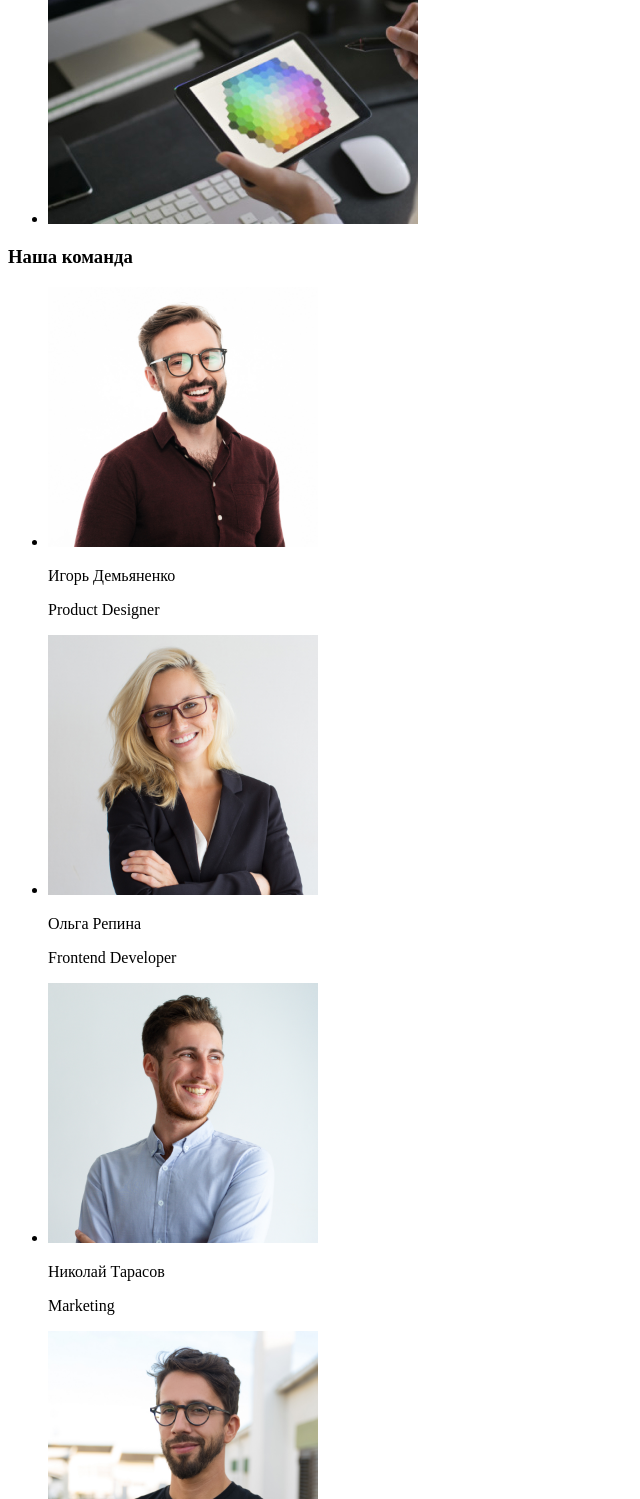
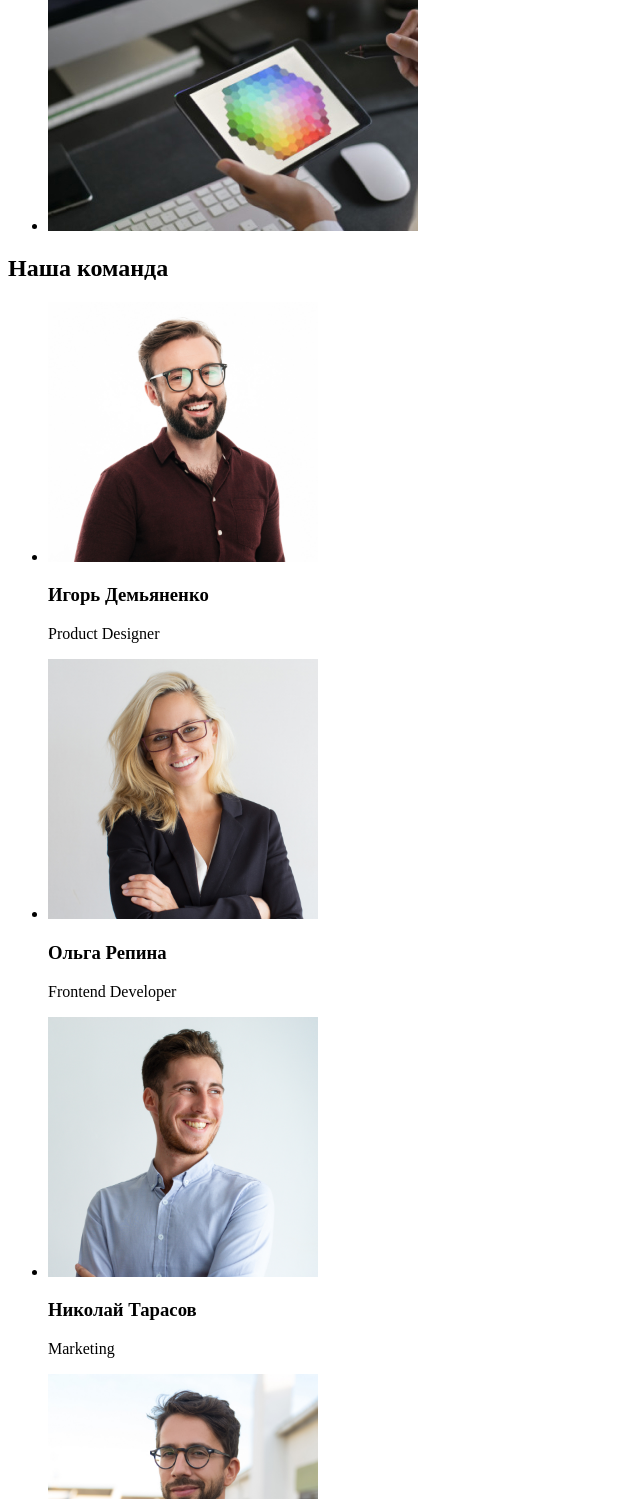
Before and after one commit to FANT0Masik/goit-markup-hw-01, a plain HTML site: page index.html in a window 1280 px wide. Shown: the part 1301-2800 px from the top of the page, without its empty margins (0-640 px from the left). Drawn offline with Linux system fonts and the light colour scheme.

Commit message:
Виправлення помилок
додана секція, змінені заголовки

```diff
--- a/index.html
+++ b/index.html
@@ -35,6 +35,8 @@
       <section>
         <h1>Эффективные решения для вашего бизнеса</h1>
         <button type="button">Заказать услугу</button>
+      </section>
+      <section>
         <ul>
           <li>
             <h2>Внимание к деталям</h2>
@@ -59,7 +61,7 @@
         </ul>
       </section>
       <section>
-        <h3>Чем мы занимаемся</h3>
+        <h2>Чем мы занимаемся</h2>
         <ul>
           <li>
             <img
@@ -88,7 +90,7 @@
         </ul>
       </section>
       <section>
-        <h3>Наша команда</h3>
+        <h2>Наша команда</h2>
         <ul>
           <li>
             <img
@@ -98,7 +100,7 @@
               width="270"
               height="260"
             />
-            <p>Игорь Демьяненко</p>
+            <h3>Игорь Демьяненко</h3>
             <p lang="en">Product Designer</p>
           </li>
           <li>
@@ -109,7 +111,7 @@
               width="270"
               height="260"
             />
-            <p>Ольга Репина</p>
+            <h3>Ольга Репина</h3>
             <p lang="en">Frontend Developer</p>
           </li>
           <li>
@@ -120,7 +122,7 @@
               width="270"
               height="260"
             />
-            <p>Николай Тарасов</p>
+            <h3>Николай Тарасов</h3>
             <p lang="en">Marketing</p>
           </li>
           <li>
@@ -131,7 +133,7 @@
               width="270"
               height="260"
             />
-            <p>Михаил Ермаков</p>
+            <h3>Михаил Ермаков</h3>
             <p lang="en">UI Designer</p>
           </li>
         </ul>
```
